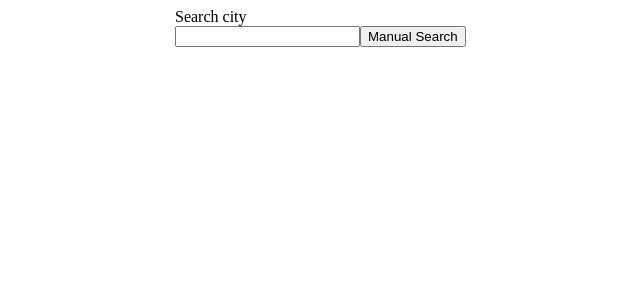
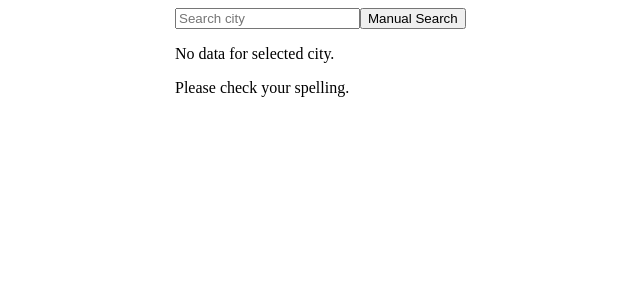
Before and after one commit to pops-git/weather-app, a React (Create React App) app: page / in a window 1280 px wide. Shown: the top 300 px of the page, without its empty margins (315-955 px from the left). Built offline with nearby package versions, Linux system fonts and the light colour scheme; no server answers.

Commit message:
added notification when no data can be displayed

```diff
--- /dev/null
+++ b/src/components/NoData.jsx
@@ -0,0 +1,10 @@
+import React from 'react';
+
+export const NoData = () => {
+    return (
+        <>
+            <p>No data for selected city.</p>
+            <p>Please check your spelling.</p>
+        </>
+    )
+}
--- a/src/components/Search.jsx
+++ b/src/components/Search.jsx
@@ -1,6 +1,7 @@
 import React, { useState, useRef, useEffect } from 'react';
 import {CurrentWeather} from './CurrentWeather'
 import {ForecastWeather} from './ForecastWeather'
+import {NoData} from './NoData'
 import {CityExist} from '../functions/CityExist'
 import {ApiWeather} from '../functions/ApiWeather'
 import {ApiOneCall} from '../functions/ApiOneCall'
@@ -53,11 +54,17 @@ export const Search = () => {
             </>
         )
     }
+    else{
+        weatherData = (
+            <>
+                <NoData />
+            </>
+        )
+    }
 
     return (
         <>
-            <label>Search city</label><br/>
-            <input type="text" ref={searchLocation} onKeyUp={autoSearchWeather}/>
+            <input type="text" ref={searchLocation} placeholder="Search city" onKeyUp={autoSearchWeather}/>
             <button onClick={manualSearchWeather}>Manual Search</button>
             {weatherData}
         </>
```
